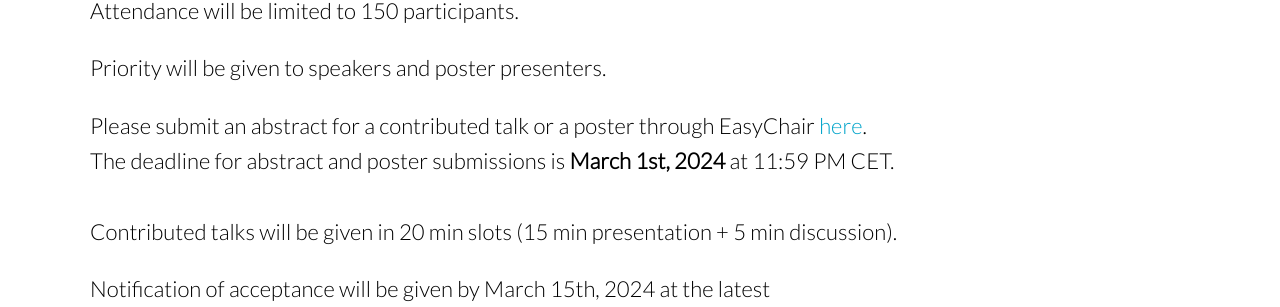
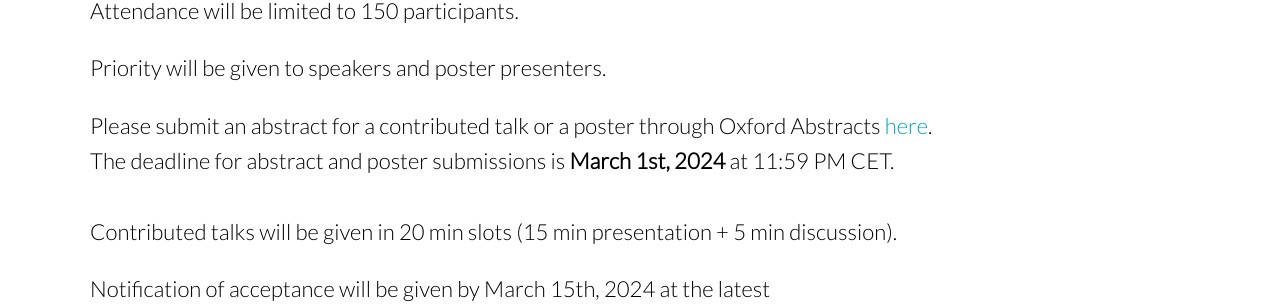
Before and after one commit to liphlab/SMEEB2024, a Jekyll site: the page built from registration.html, in a window 1280 px wide and 900 px high, scrolled down 881 px. Shown: the part 148-455 px from the top of the window. Built offline with Jekyll 4.4.1, drawn with Linux system fonts in a browser that asks for light colours; nearby versions of some CDN libraries.

Commit message:
changed to oxford abstracts

```diff
--- a/index.html
+++ b/index.html
@@ -25,7 +25,7 @@ bottom_image: http://unsplash.it/2000/1322?a=.png
 		<div class="hero-text-container">
 			<h1 class="editable"><p></p>Stochastic Models and Experiments in Ecology and Biology</h1>
 			<p class="subtext editable bold-large-text">28th to 31st May 2024 - L' Aquila, Italy</p>
-			<div class="cta button alt"><a href="https://easychair.org/cfp/SMEEB2024" target="_blank">Submit an abstract/poster<br>(EasyChair)</a></div>
+			<div class="cta button alt"><a href="https://app.oxfordabstracts.com/stages/24379/submitter" target="_blank">Submit an abstract/poster<br>(Oxford Abstracts)</a></div>
 			<!-- <div class="cta button alt"><a href="./registration" target="_blank">Pre-registration and<br>fee waiver (for young scholars)</a></div>- -->
 		</div>
 	</div>
--- a/registration.html
+++ b/registration.html
@@ -21,7 +21,7 @@ image: /new_imgs/DallE-background-registration-2.png
 				<p>Abstract and poster submission is closed.<br>-->
 				<p> Attendance will be limited to 150 participants.</p>
 				<p> Priority will be given to speakers and poster presenters.</p>
-				<p> Please submit an abstract for a contributed talk or a poster through EasyChair <a href="https://easychair.org/cfp/SMEEB2024" target="_blank">here</a>.<br>
+				<p> Please submit an abstract for a contributed talk or a poster through Oxford Abstracts <a href="https://app.oxfordabstracts.com/stages/24379/submitter" target="_blank">here</a>.<br>
 				The deadline for abstract and poster submissions is <b>March 1st, 2024</b> at 11:59 PM CET.<br><br>
 				Contributed talks will be given in 20 min slots (15 min presentation + 5 min discussion). </p>
 				<p> Notification of acceptance will be given by March 15th, 2024 at the latest</p>
```
Also changed, not shown: 1 other file.
